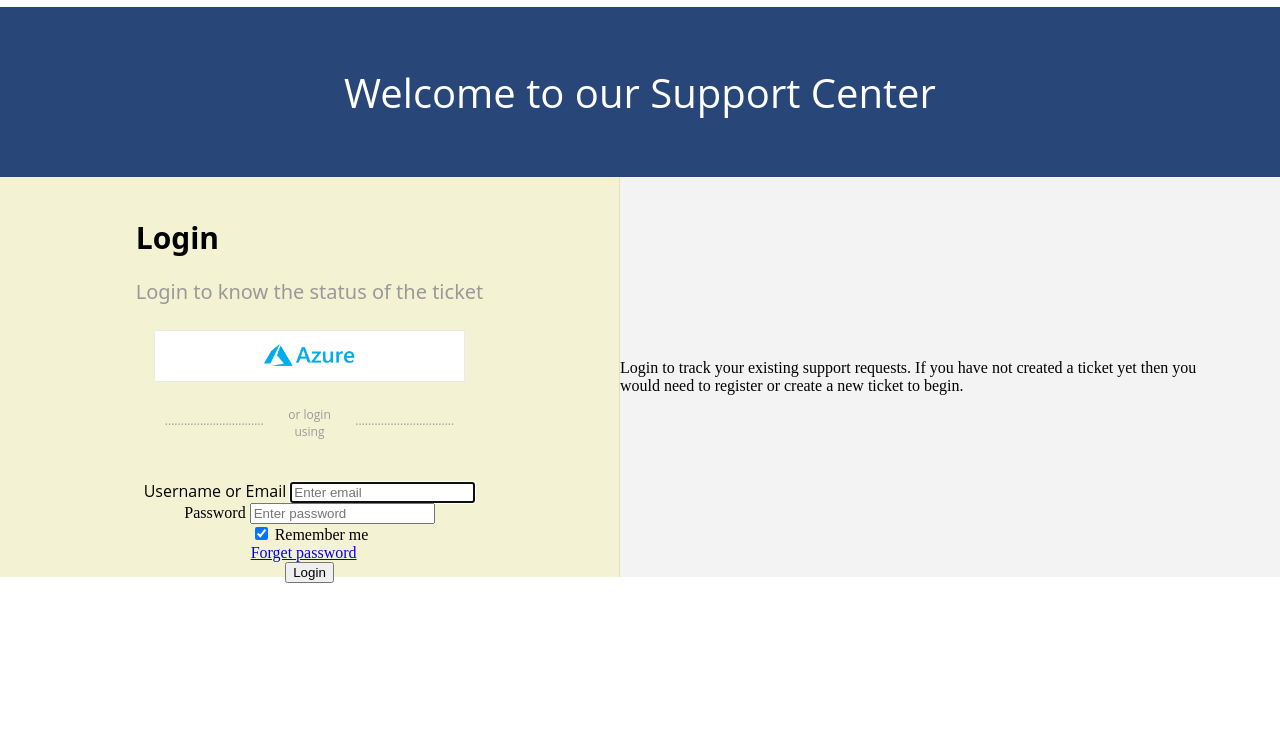
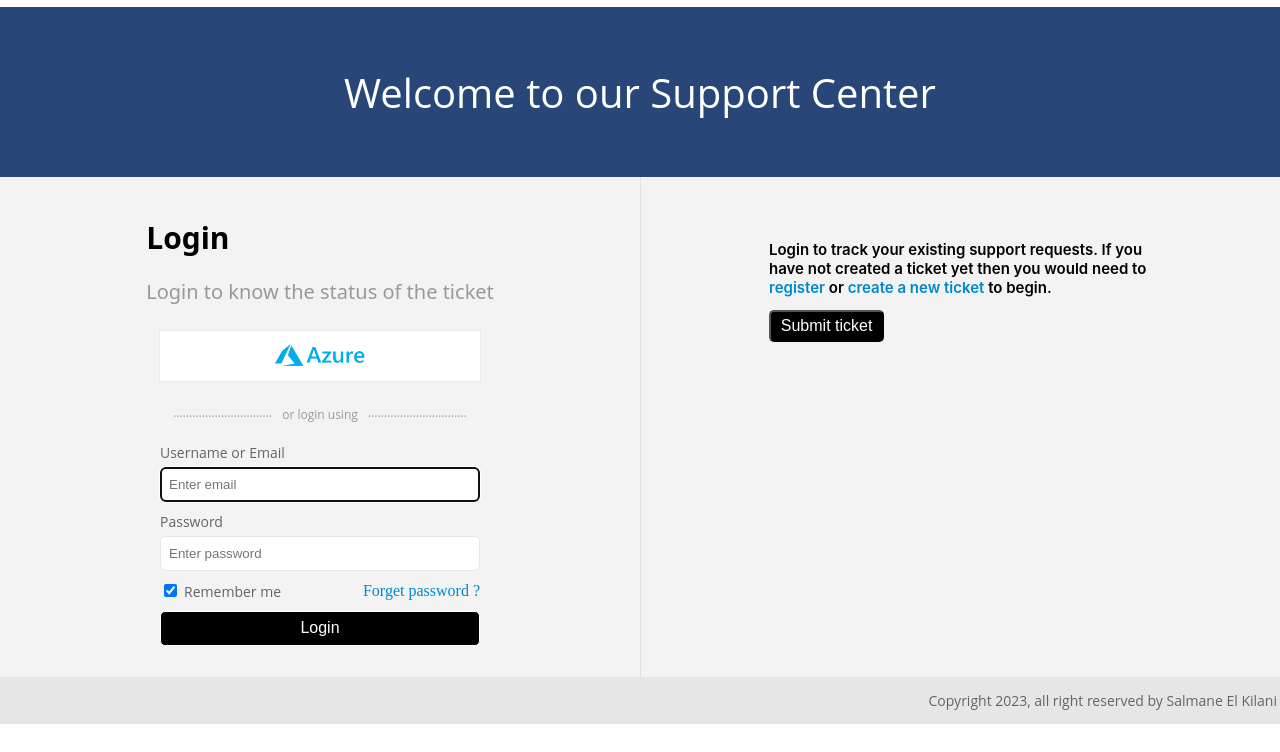
Before and after one commit to Salmaneelk/Salmaneelk, a plain HTML site: page Lab 3/Index.html in a window 1280 px wide. Shown: the part 48-800 px from the top of the page. Drawn offline with Linux system fonts and the light colour scheme.

Commit message:
updating lab 3

```diff
--- a/Lab 3/Index.html
+++ b/Lab 3/Index.html
@@ -41,26 +41,32 @@
             </div>
             <div class="form-three">
                 <label class="label">Username or Email</label>
-                <input type="text" id="Username" name="Username" placeholder="Enter email" value autofocus>
+                <input class = "input-text" type="text" id="Username" name="Username" placeholder="Enter email" value autofocus>
             </div>
             <div class="form-three">
-                <label>Password</label>
-                <input type="text" id="Password" name="Password" placeholder="Enter password" value>
+                <label class="label">Password</label>
+                <input class = "input-text" type="text" id="Password" name="Password" placeholder="Enter password" value>
             </div>
             <div class="form-four">
                 <div class="left-four">
                     <input type="checkbox" checked name="remember_me" id="id_remember_me">
-                    <label>Remember me</label>
+                    <label class="label">Remember me</label>
                 </div>
-                <a href="https://cs-miu.happyfox.com/forgotpassword/">Forget password</a>
+                <a class="link" href="https://cs-miu.happyfox.com/forgotpassword/">Forget password ?</a>
             </div>
             <button class="form-five" type="submit">Login</button>
 
         </form>
 
         <div class="middle-right">
-            <p>Login to track your existing support requests. If you have not created a ticket yet then you would need to register or create a new ticket to begin.</p>
+            <div class="middle-right-component">
+                <p class="text-right">Login to track your existing support requests. If you have not created a ticket yet then you would need to <a href="https://cs-miu.happyfox.com/register" class="link"> register</a> or <a class="link" href="https://cs-miu.happyfox.com/new">create a new ticket</a> to begin.</p>
+                <div class="ticket"><button class="button-ticket" type="submit">Submit ticket</button></div>
+            </div>
         </div>
+    </div>
+    <div class="footer">
+        <p class="p3">Copyright 2023, all right reserved by Salmane El Kilani</p>
     </div>
 </body>
 </html>
--- a/Lab 3/index.css
+++ b/Lab 3/index.css
@@ -1,9 +1,15 @@
 body{
-    display: block;
+    box-sizing: border-box;
+    display: flex;
+    flex-direction: column;
+    justify-content: flex-start;
+    align-items: center;
     position: relative;
     size: 100%;
+    margin: 0;
     padding: 0;
-    margin: 0;
+
+
 }
 .header{
     box-sizing: border-box;
@@ -66,27 +72,15 @@ body{
     position: relative;
     box-sizing: border-box;
     display: flex;
-    justify-content: center;
     align-items: flex-start;
-    height: 400px;
+    height: 500px;
     width: 100%;
 }
-.middle-right{
-    display: flex;
-    flex-direction: column;
-    box-sizing: border-box;
-    margin-right: 40px;
+
+.middle-left{
+    flex: 0 0 50%;
+    box-sizing: content-box;
     background-color: #f3f3f3;
-    z-index: 1;
-    height: 100%;
-    width: 50%;
-    justify-content: center;
-    align-items: center;
-
-}
-.middle-left{
-    box-sizing: border-box;
-    background-color: #f3f3d3;
     z-index: 1;
     height: 100%;
     width: 50%;
@@ -118,7 +112,6 @@ h4{
     flex-direction: column;
     align-items: center;
     justify-content: flex-start;
-    margin-bottom: 20px;
 }
 
 .Azure-img{
@@ -143,6 +136,7 @@ h4{
     font-weight: 400;
     font-style: normal;
     padding: 10px;
+    padding-bottom: 0px;
     font-size: 12px;
     color: #999;
     text-align: center;
@@ -157,8 +151,125 @@ h4{
     padding-left: 10px;
     padding-right: 10px;
 }
+.form-three{
+    position: relative;
+    display: flex;
+    flex-direction: column;
+    align-items: baseline;
+    width: 50%;
+}
 .label {
     font-family: 'Open Sans',sans-serif;
     font-weight: 400;
     font-style: normal;
+    font-size: 14px;
+    color: #646464;
+    margin-bottom: 5px;
+    margin-top: 10px;
+    position: relative;
 }
+.input-text{
+    box-sizing: border-box;
+    padding-top: 7px;
+    padding-bottom: 7px;
+    padding-left: 8px;
+    width: 100%;
+    border-radius: 5px;
+    border: solid 1px #e8e8e8;
+    background-color: #fff;
+    height: 35px;
+}
+.form-four{
+    width: inherit;
+    display: flex;
+    flex-direction: row;
+    align-items: center;
+    justify-content: space-between;
+    position: relative;
+    margin-top: 10px;
+}
+.link{
+    color: #08c;
+    text-decoration: none;
+}
+.form-five{
+    width: 50%;
+    margin-top: 10px;
+    color: white;
+    background-color: black;
+    border-radius: 5px;
+    border: solid 1px;
+    height: 35px;
+    text-align: center;
+    font-size: 16px;
+}
+
+.middle-right{
+    box-sizing: inherit;
+    position: relative;
+    flex: 0 0 50%;
+    display: flex;
+    flex-direction: column;
+    align-items: center;
+    justify-content: flex-start;
+    background-color: #f3f3f3;
+    z-index: 1;
+    height: 100%;
+}
+.middle-right-component{
+    top : 50px;
+    position: relative;
+    display: flex;
+    flex-direction: column;
+    justify-content: flex-start;
+    align-items: center;
+    justify-content: center;
+    box-sizing: inherit;
+    width: 60%;
+
+}
+.text-right{
+    position: relative;
+    width: 100%;
+    margin: 13px 0;
+    font-size: 15px;
+    font-family: normsystem-ui, -apple-system, BlinkMacSystemFont, 'Segoe UI', Roboto, Oxygen, Ubuntu, Cantarell, 'Open Sans', 'Helvetica Neue', sans-serif;
+    color: black;
+    font-weight: 600;
+}
+.ticket{
+    position: relative;
+    width : 100%;
+    display: flex;
+    flex-direction: row;
+    justify-content: flex-start;
+
+}
+.button-ticket{
+    position: relative;
+    padding-top: 5px;
+    padding-bottom: 5px;
+    color: white;
+    background-color: black;
+    border-radius: 5px;
+    font-size: 16px;
+    width: 30%;
+}
+.footer{
+    box-sizing: border-box;
+    position: relative;
+    width: 100%;
+    background-color: #e6e6e6;
+
+}
+.p3{
+    display: flex;
+    flex-direction: row;
+    justify-content: flex-end;
+    font-family: 'Open Sans',sans-serif;
+    font-weight: 400;
+    font-style: normal;
+    font-size: 14px;
+    color: #646464;
+    padding-right: 3px;
+}
```
